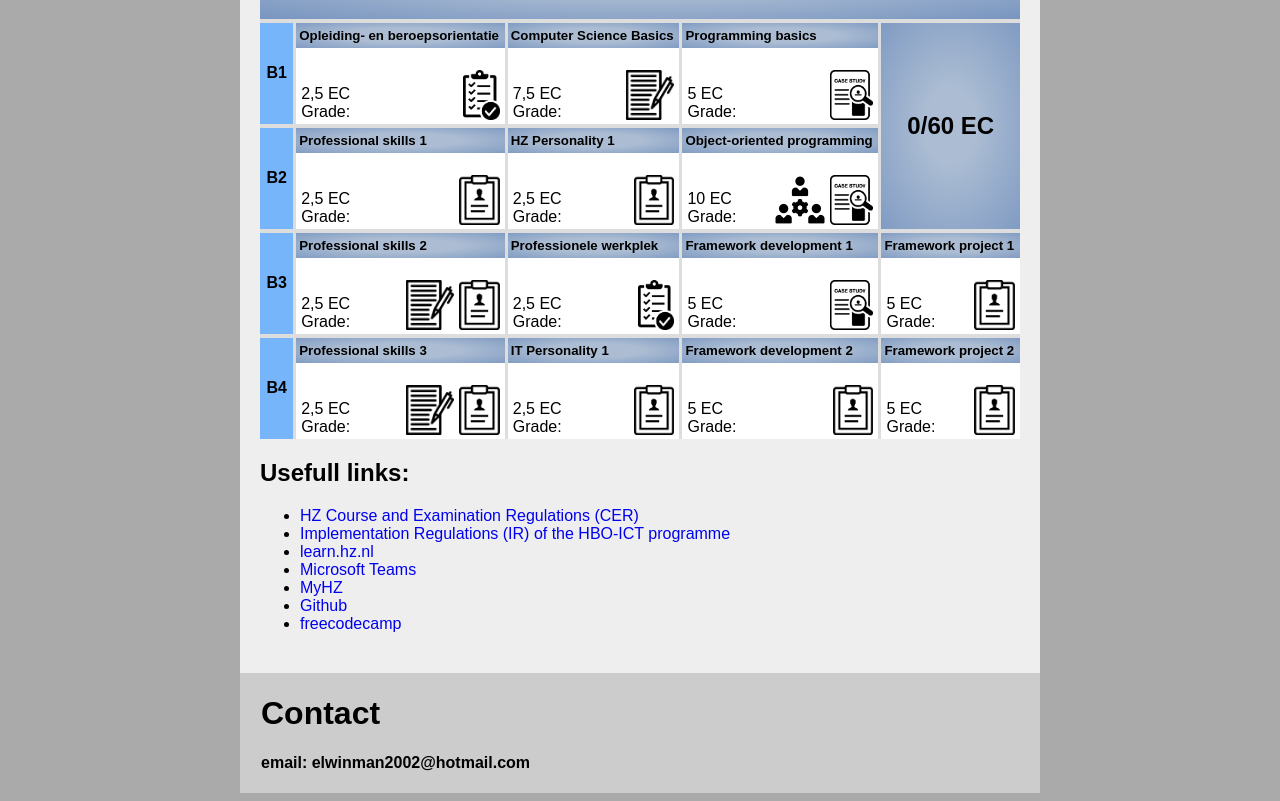
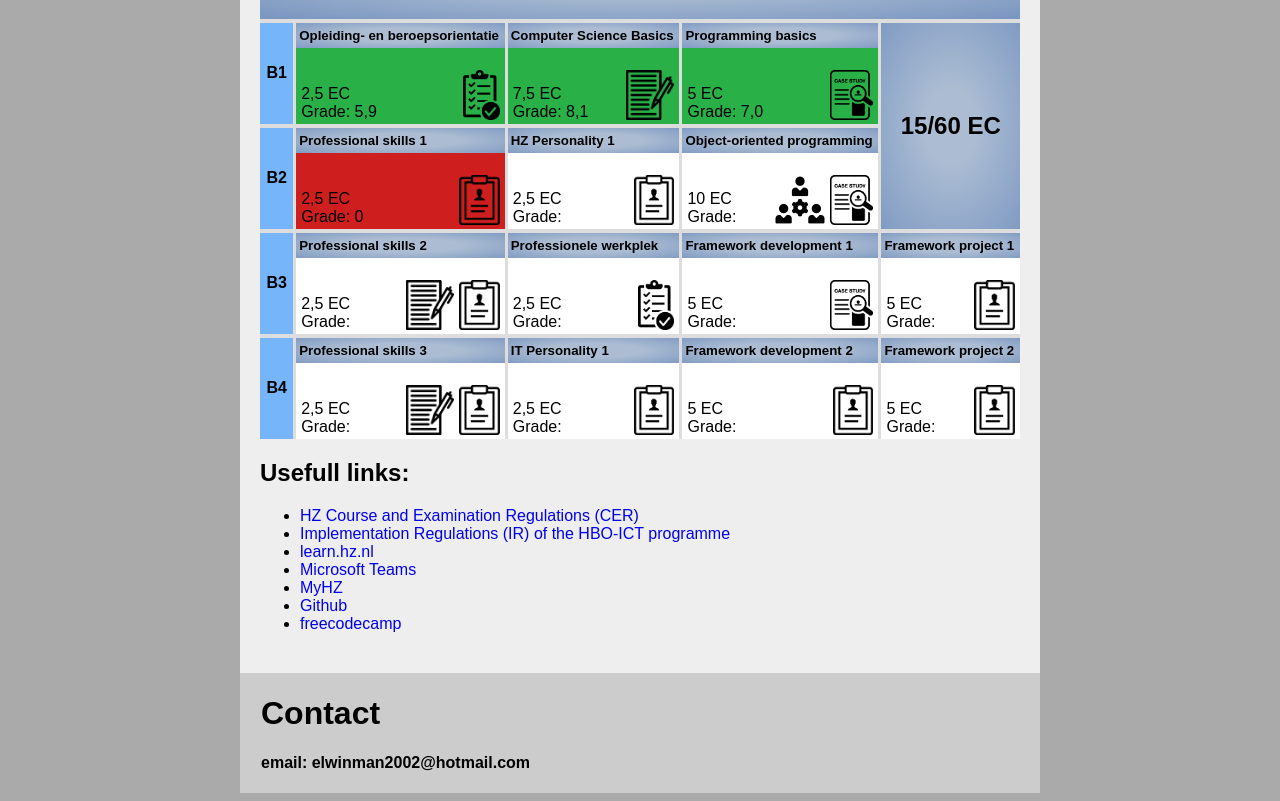
Before and after one commit to ElwinMan/profilepage-repo, a plain HTML site: page dashboard.html in a window 1280 px wide. Shown: the part 149-950 px from the top of the page. Drawn offline with Linux system fonts and the light colour scheme.

Commit message:
changed grades

```diff
--- a/dashboard.html
+++ b/dashboard.html
@@ -19,13 +19,13 @@
         <main>
             <div class="gridContainer">
                 <div class="year center"><h1>Year 1</h1></div>
-                <div class="EC center"><h2> 0/60 EC</h2></div>
+                <div class="EC center"><h2> 15/60 EC</h2></div>
                 <div class="b1"><h4> B1 </h4></div>
-                <div class="item1 gradeColor0"><h5>Opleiding- en beroepsorientatie</h5><img src="images/assesment.png" alt="assesment" class="gradeImage"><p>2,5 EC<br> Grade: </p></div>
-                <div class="item2 gradeColor0"><h5>Computer Science Basics</h5><img src="images/written.png" alt="written" class="gradeImage"><p>7,5 EC<br> Grade: </p></div>
-                <div class="item3 gradeColor0"><h5>Programming basics</h5><img src="images/caseStudy.png" alt="case study" class="gradeImage"><p>5 EC<br> Grade: </p></div>
+                <div class="item1 gradeColor1"><h5>Opleiding- en beroepsorientatie</h5><img src="images/assesment.png" alt="assesment" class="gradeImage"><p>2,5 EC<br> Grade: 5,9 </p></div>
+                <div class="item2 gradeColor1"><h5>Computer Science Basics</h5><img src="images/written.png" alt="written" class="gradeImage"><p>7,5 EC<br> Grade: 8,1 </p></div>
+                <div class="item3 gradeColor1"><h5>Programming basics</h5><img src="images/caseStudy.png" alt="case study" class="gradeImage"><p>5 EC<br> Grade: 7,0 </p></div>
                 <div class="b2"><h4> B2 </h4></div>
-                <div class="item4 gradeColor0"><h5>Professional skills 1</h5><img src="images/portfolio.png" alt="portfolio" class="gradeImage"><p>2,5 EC<br> Grade: </p></div>
+                <div class="item4 gradeColor2"><h5>Professional skills 1</h5><img src="images/portfolio.png" alt="portfolio" class="gradeImage"><p>2,5 EC<br> Grade: 0 </p></div>
                 <div class="item5 gradeColor0"><h5>HZ Personality 1</h5><img src="images/portfolio.png" alt="portfolio" class="gradeImage"><p>2,5 EC<br> Grade: </p></div>
                 <div class="item6 gradeColor0"><h5>Object-oriented programming</h5><img src="images/caseStudy.png"alt="case study" class="gradeImage"><img src="images/project.jpg"alt="project" class="gradeImage"><p>10 EC<br> Grade: </p></div>
                 <div class="b3"><h4> B3 </h4></div>
```
